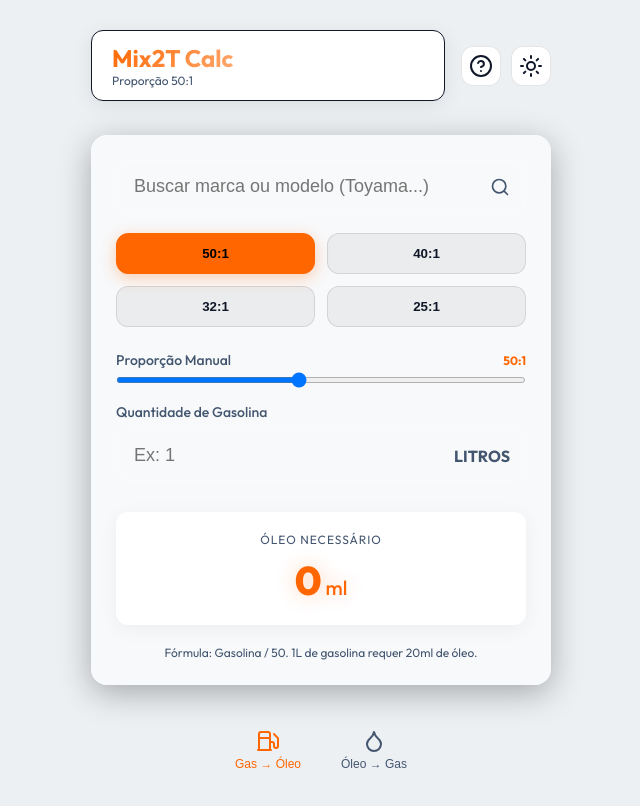
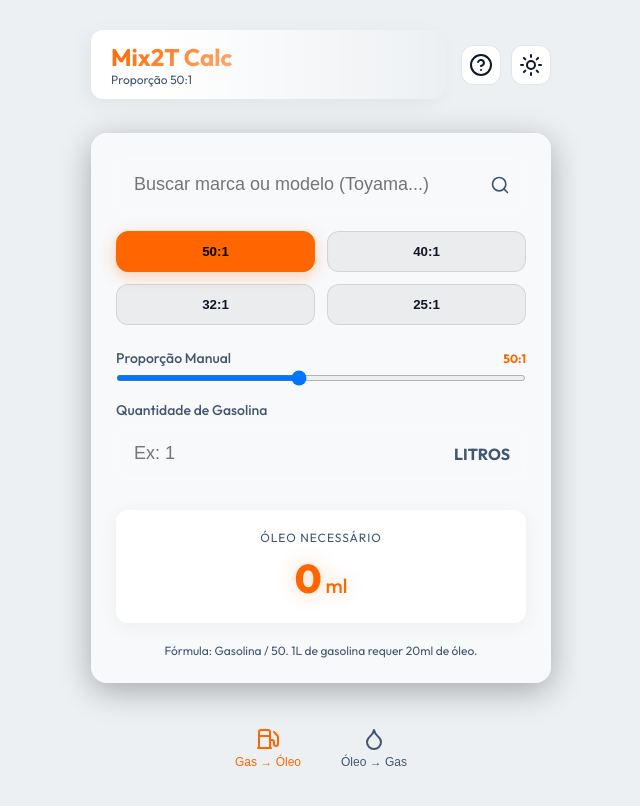
Before and after one commit to chwpym/calculadora-oleo-2t, a website built with Vite: page index.html in a window 1280 px wide. Both pictures are taken after a click on the button 850 px from the left and 65 px from the top of the page. Shown: the whole page, without its empty margins (319-959 px from the left). Built offline with nearby package versions, Linux system fonts and the light colour scheme.

Commit message:
Finalize MVP with Logo 3D and Help Modal

```diff
--- a/src/style.css
+++ b/src/style.css
@@ -63,19 +63,19 @@ header {
 }
 
 .logo-card {
-  background: var(--bg-card);
+  background: linear-gradient(to right, var(--bg-card) 0%, transparent 100%);
   padding: 12px 20px;
   border-radius: 12px;
-  border: 1px solid rgba(255, 255, 255, 0.1);
-  box-shadow: 0 4px 15px rgba(0, 0, 0, 0.2), inset 0 1px 1px rgba(255, 255, 255, 0.1);
+  border: none;
+  box-shadow: -5px 5px 15px rgba(0, 0, 0, 0.1);
   flex-grow: 1;
   transition: var(--transition);
 }
 
 [data-theme="light"] .logo-card {
-  background: white;
-  border-color: rgba(var(--primary-hue), 100%, 50%, 0.1);
-  box-shadow: 0 4px 20px rgba(0, 0, 0, 0.08), inset 0 1px 1px rgba(255, 255, 255, 0.5);
+  background: linear-gradient(to right, white 20%, transparent 100%);
+  border: none;
+  box-shadow: -5px 5px 20px rgba(0, 0, 0, 0.05);
 }
 
 h1 {
```
